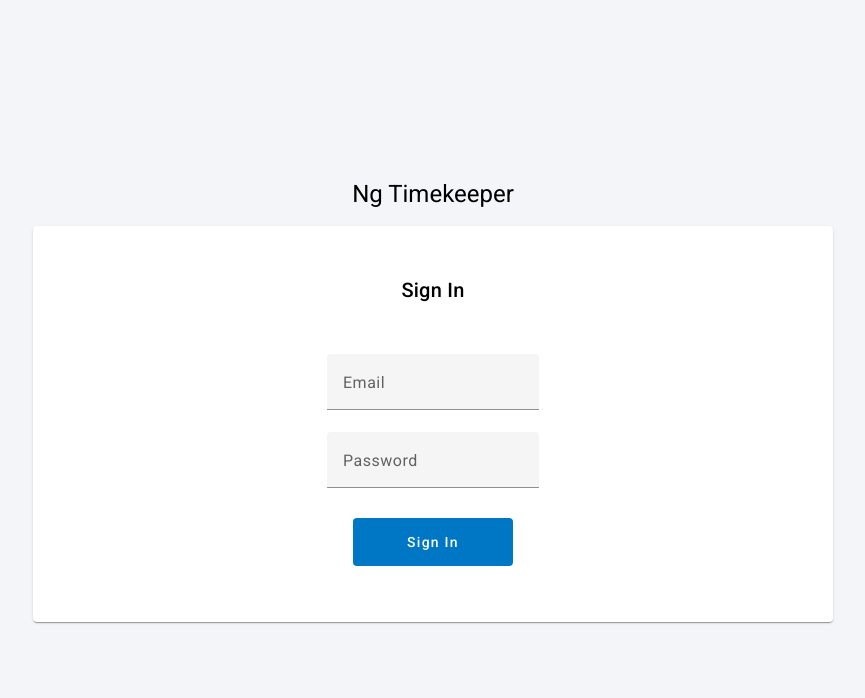
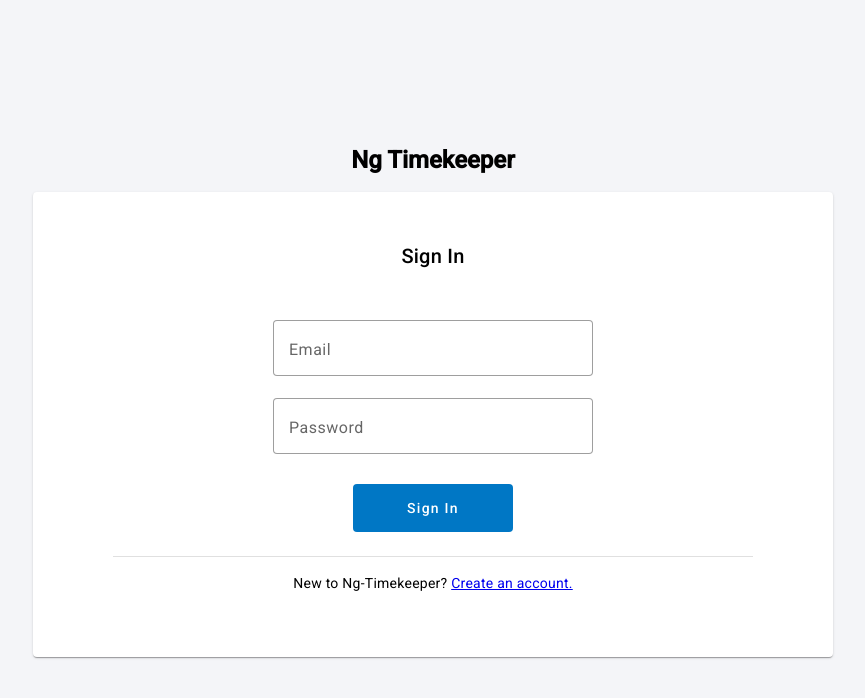
Before and after one commit to danlee7325/ng-timekeeper, an Angular app: page / in a window 1280 px wide. Shown: the top 698 px of the page, without its empty margins (207-1072 px from the left). Built offline with nearby package versions, Linux system fonts and the light colour scheme.

Commit message:
finished styling login page

```diff
--- a/src/app/features/login/login.module.ts
+++ b/src/app/features/login/login.module.ts
@@ -7,6 +7,7 @@ import { LoginComponent } from './pages/login/login.component';
 import { MatCardModule } from '@angular/material/card';
 import { MatInputModule } from '@angular/material/input';
 import { MatButtonModule } from '@angular/material/button';
+import { MatDividerModule } from '@angular/material/divider';
 
 
 @NgModule({
@@ -21,6 +22,7 @@ import { MatButtonModule } from '@angular/material/button';
     MatCardModule,
     MatInputModule,
     MatButtonModule,
+    MatDividerModule
   ]
 })
 export class LoginModule { }
--- a/src/app/features/login/pages/login/login.component.html
+++ b/src/app/features/login/pages/login/login.component.html
@@ -1,6 +1,6 @@
 <div class="login-container">
     <div class="login-title-container">
-        <h1>Ng Timekeeper</h1>
+        <h1 class="login-title">Ng Timekeeper</h1>
     </div>
     <div class="login-card-container">
         <mat-card class="login-card">
@@ -10,14 +10,14 @@
             <mat-card-content>
                 <form>
                     <div class="email-form-field-container">
-                        <mat-form-field>
+                        <mat-form-field appearance="outline" class="email-form-field">
                             <mat-label>Email</mat-label>
                             <input type="email" matInput>
                         </mat-form-field>
                     </div>
 
                     <div class="password-form-field-container">
-                        <mat-form-field>
+                        <mat-form-field appearance="outline" class="password-form-field">
                             <mat-label>Password</mat-label>
                             <input matInput>
                         </mat-form-field>
@@ -29,6 +29,10 @@
                     <button mat-button class="sign-in-button">Sign In</button>
                 </div>
             </mat-card-actions>
+            <mat-card-footer class="login-card-footer">
+                <mat-divider class="login-card-divider"></mat-divider>
+                New to Ng-Timekeeper? <a [routerLink]="['new-account']">Create an account.</a>
+            </mat-card-footer>
         </mat-card>
     </div>
 </div>
--- a/src/app/features/login/pages/login/login.component.scss
+++ b/src/app/features/login/pages/login/login.component.scss
@@ -13,6 +13,10 @@
     justify-content: center;
 }
 
+.login-title {
+    font-weight: bolder;
+}
+
 .login-card {
     width: 50rem;
     padding: 3rem;
@@ -26,9 +30,31 @@
     padding-top: 3rem;
 }
 
+.email-form-field {
+    width: 20rem;
+}
+
+.password-form-field {
+    width: 20rem;
+}
+
+.login-card-footer {
+    padding: 1rem;
+    text-align: center;
+}
+
 .sign-in-button {
     height: 3rem;
     width: 10rem;
     background-color: #0077c5;
     color: white !important;
 }
+
+::ng-deep .mat-form-field-underline {
+    display: none;
+}
+
+.login-card-divider {
+    width: 40rem;
+    padding-bottom: 1rem;
+}
```
